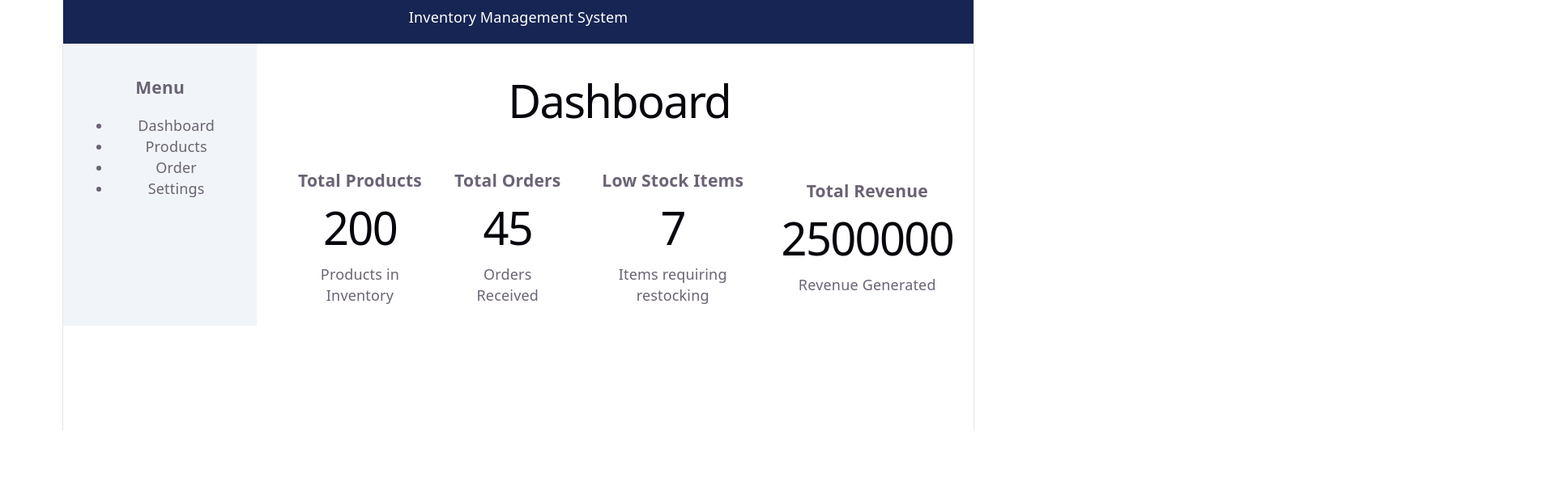
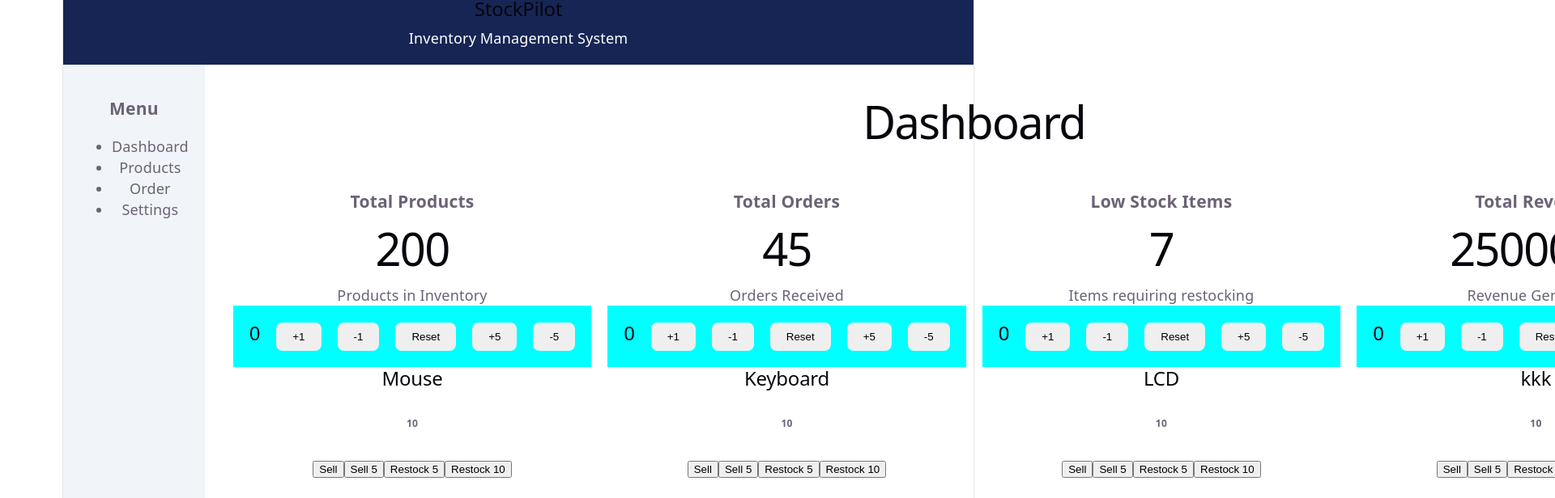
Before and after one commit to HamzaKhan83/mern-learning-journey, a React (Vite) app: page / in a window 1280 px wide. Shown: the part 267-883 px from the top of the page at 81% size, 1920 px wide, since content can reach past the window. Before the commit the page ends 800 px from the top, so only its background shows below. Built offline with nearby package versions, Linux system fonts and the light colour scheme.

Commit message:
feat: complete React events and useState

```diff
--- a/src/App.css
+++ b/src/App.css
@@ -44,3 +44,18 @@ main {
     margin: 15px 0;
     box-shadow: 0 2px 6px rgba(0, 0, 0, 0.08);
 }
+
+.counters{
+    background-color: aqua;
+    display: flex;
+    align-items: center;
+    gap: 20px;
+    padding: 20px;
+
+}
+.counters button {
+    padding: 10px 20px;
+    border: none;
+    border-radius: 8px;
+    cursor: pointer;
+}
--- a/src/App.jsx
+++ b/src/App.jsx
@@ -18,22 +18,26 @@ function App() {
             <DashboardCard
             title="Total Products"
             number={200}
-            description="Products in Inventory"/>
+            description="Products in Inventory"
+            productName ="Mouse"/>
 
             <DashboardCard
             title="Total Orders"
             number={45}
-            description="Orders Received"/>
+            description="Orders Received"
+            productName="Keyboard"/>
 
             <DashboardCard
             title="Low Stock Items"
             number={7}
-            description="Items requiring restocking"/>
+            description="Items requiring restocking"
+            productName="LCD"/>
 
             <DashboardCard
             title="Total Revenue"
             number={2500000}
-            description="Revenue Generated"/>
+            description="Revenue Generated"
+            productName="kkk"/>
 
           </div>
 
--- /dev/null
+++ b/src/components/Counter.jsx
@@ -0,0 +1,40 @@
+import { useState } from "react";
+
+function Counter(){
+
+    const [count, setCount] = useState(0);
+
+    function handleIncrease(){
+        setCount(previous => previous + 1)
+    }
+    function handleDecrease(){
+        setCount(previous => previous - 1)
+    }
+    function resetCount(){
+        setCount(0)
+    }
+    function increaseFive(){
+        setCount(previous => previous + 5)
+    }
+    function decreaseFive(){
+        setCount(previous => previous - 5)
+    }
+
+
+
+    return(
+        <div className="counters">
+            <h2>{count}</h2>
+            <button onClick={handleIncrease}>+1</button>
+            <button onClick={handleDecrease}>-1</button>
+            <button onClick={resetCount}>Reset</button>
+            <button onClick={increaseFive}>+5</button>
+            <button onClick={decreaseFive}>-5</button>
+        </div>
+
+
+    );
+
+}
+
+export default Counter;
--- a/src/components/DashboardCard.jsx
+++ b/src/components/DashboardCard.jsx
@@ -1,12 +1,18 @@
+import Counter from "./Counter";
+import ProductQuantity from "./ProductQuantity";
+
 function DashboardCard({
     title="Untitled",
     number=0,
-    description="No description available."}) {
+    description="No description available.",
+    productName ="Undefined"}) {
     return (
         <div>
             <h3>{title}</h3>
             <h1>{number}</h1>
             <p>{description}</p>
+            <Counter />
+            <ProductQuantity productName={productName}/>
         </div>
     );
 }
--- /dev/null
+++ b/src/components/ProductQuantity.jsx
@@ -0,0 +1,42 @@
+import { useState } from "react";
+
+function ProductQuantity({productName}){
+
+    const [count,setCount] = useState(10);
+
+    function sell(){
+        if(count === 0){
+            alert("No products in Inventory. Please restock to sell.")
+        }else{
+            setCount(previous => previous - 1)
+        }
+    }
+    function sellFive(){
+        if(count <5){
+            alert("Less than 5. Please restock or sell less.")
+        }else{
+            setCount(previous => previous - 5);
+        }
+    }
+    function restockFive(){
+        setCount(previous => previous + 5)
+    }
+    function restockTen(){
+        setCount(previous => previous + 10)
+    }
+
+
+    return(
+        <div className="productQuantityCard">
+
+            <h2>{productName}</h2>
+            <h6>{count}</h6>
+            <button onClick={sell}>Sell</button>
+            <button onClick={sellFive}>Sell 5</button>
+            <button onClick={restockFive}>Restock 5</button>
+            <button onClick={restockTen}>Restock 10</button>
+
+        </div>
+    );
+}
+export default ProductQuantity;
--- a/src/components/WelcomeMessage.jsx
+++ b/src/components/WelcomeMessage.jsx
@@ -1,7 +1,12 @@
 function WelcomeMessage(){
+
+    function handleClick(){
+        alert("Welcome to StockPilot");
+    }
 
     return(
         <div className="WelcomeMessage">
+            <button onClick={handleClick}>Click Me</button>
             <h1>Welcome to StockPilot</h1>
             <p>Manage your inventory with ease</p>
         </div>
```
